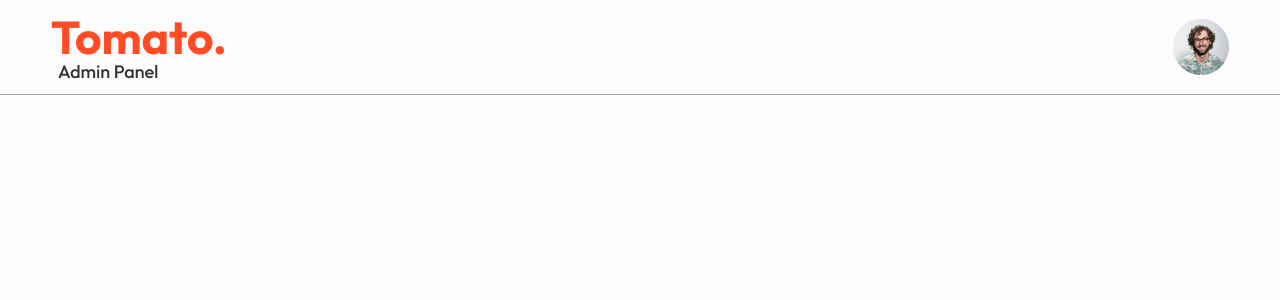
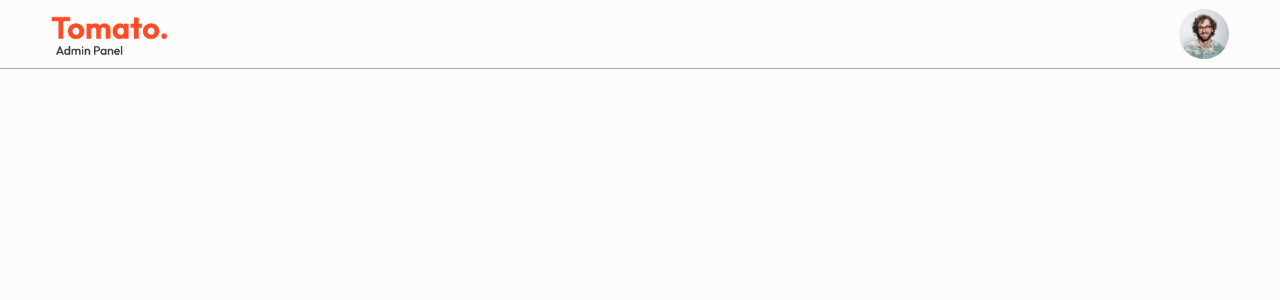
Before and after one commit to hasharas/Food-Delivery-app, a React app in the folder admin/: page / in a window 1280 px wide. Shown: the top 300 px of the page. Built offline with nearby package versions, Linux system fonts and the light colour scheme; the HTML template or start-up script is replaced by a standard one.

Commit message:
style:complete nav bar style

```diff
--- a/admin/src/component/Navbar/Navbar.css
+++ b/admin/src/component/Navbar/Navbar.css
@@ -6,7 +6,9 @@
 }
 
 .logo {
+  width: max(10%, 80px);
 }
 
 .profile {
+  width: 50px;
 }
```
